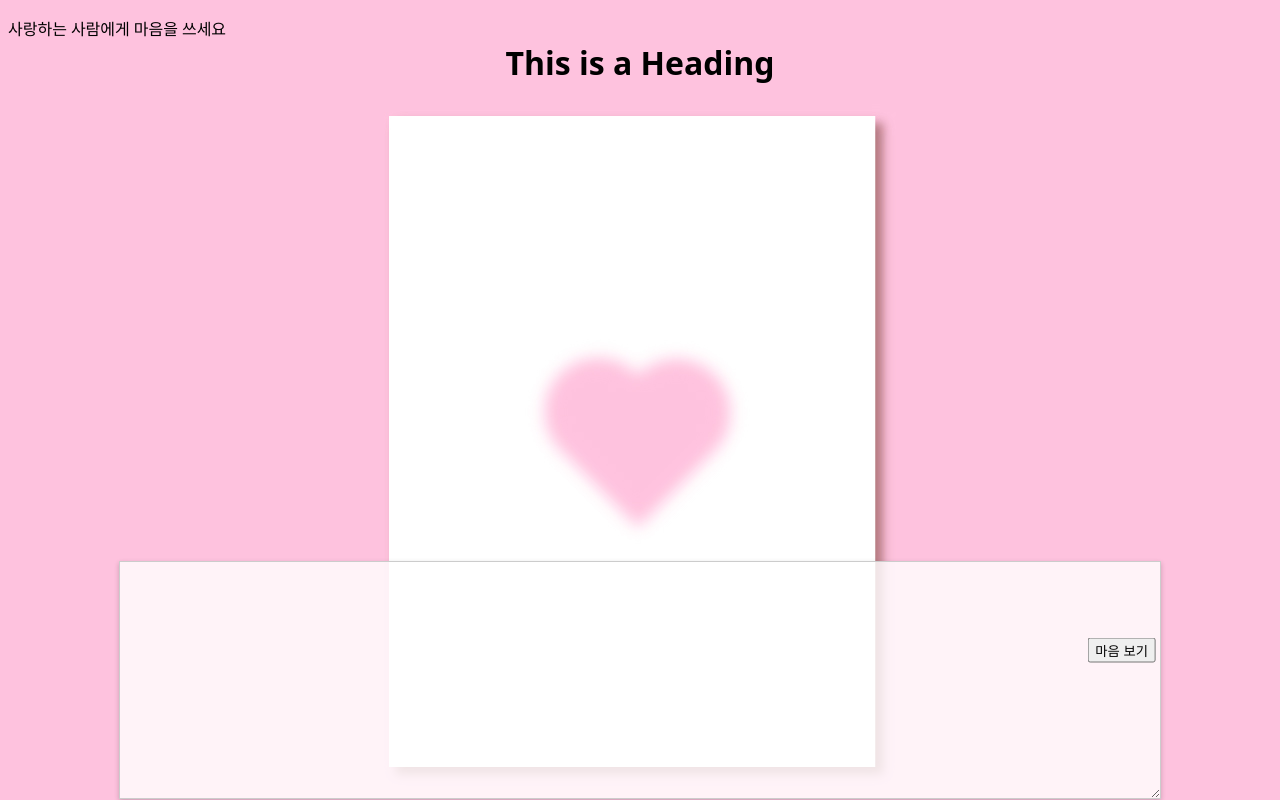
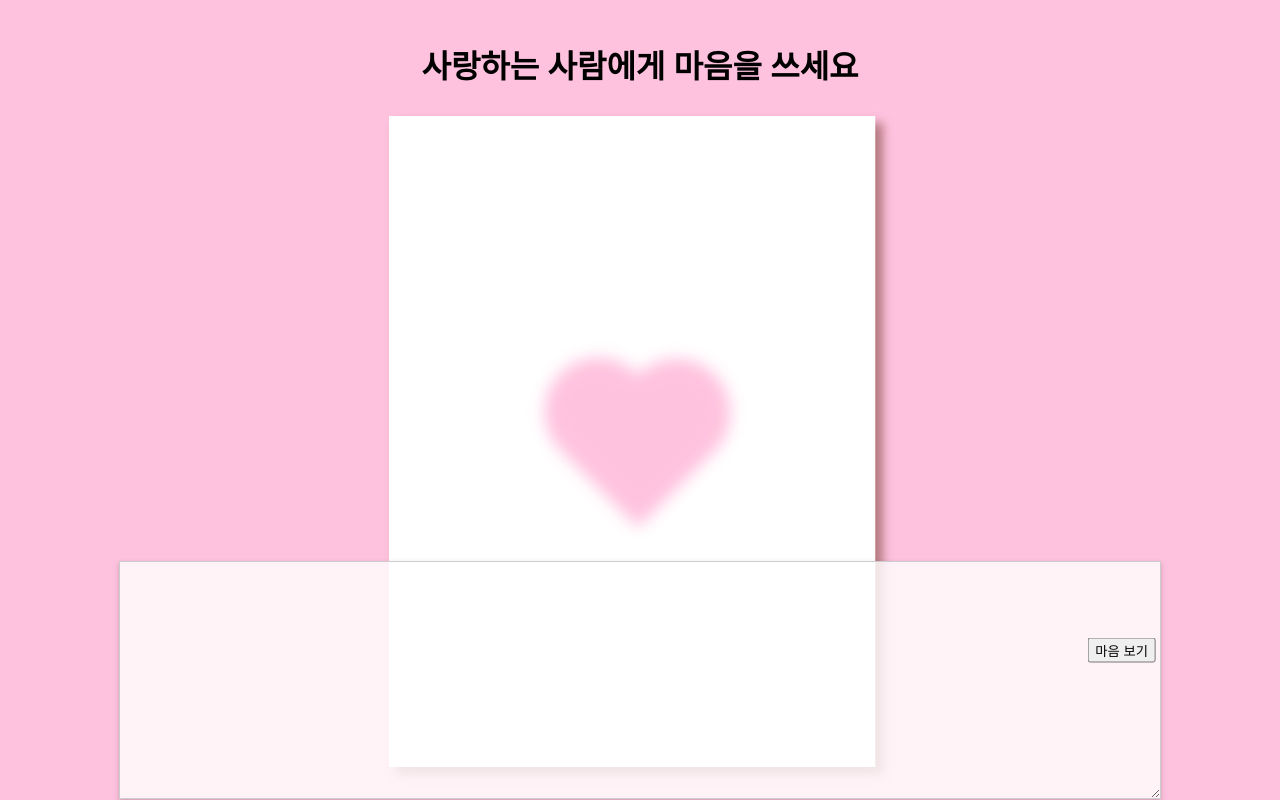
Before and after one commit to thechaeser/love-letters, a plain HTML site: page index.html in a window 1280 px wide. Drawn offline with Linux system fonts and the light colour scheme.

Commit message:
index.html

```diff
--- a/index.html
+++ b/index.html
@@ -8,8 +8,8 @@
   <script src="script.js"></script>
 </head>
 <body>
-  <h1 style="font-family: 'Noto sans', sans-serif; font-size: 32px; font-weight: bold; color: #000000;">This is a Heading</h1>
-  <p>사랑하는 사람에게 마음을 쓰세요</p>
+  <h1 style="font-family: 'Noto sans', sans-serif; font-size: 32px; font-weight: bold; color: #000000;">사랑하는 사람에게 마음을 쓰세요</h1>
+  <p></p>
   <textarea id="letter-content" rows="10" cols="80"></textarea>
   <button id="display-button" onclick="displayLetter()">마음 보기</button>
   <div id="letter-display"></div>
```
